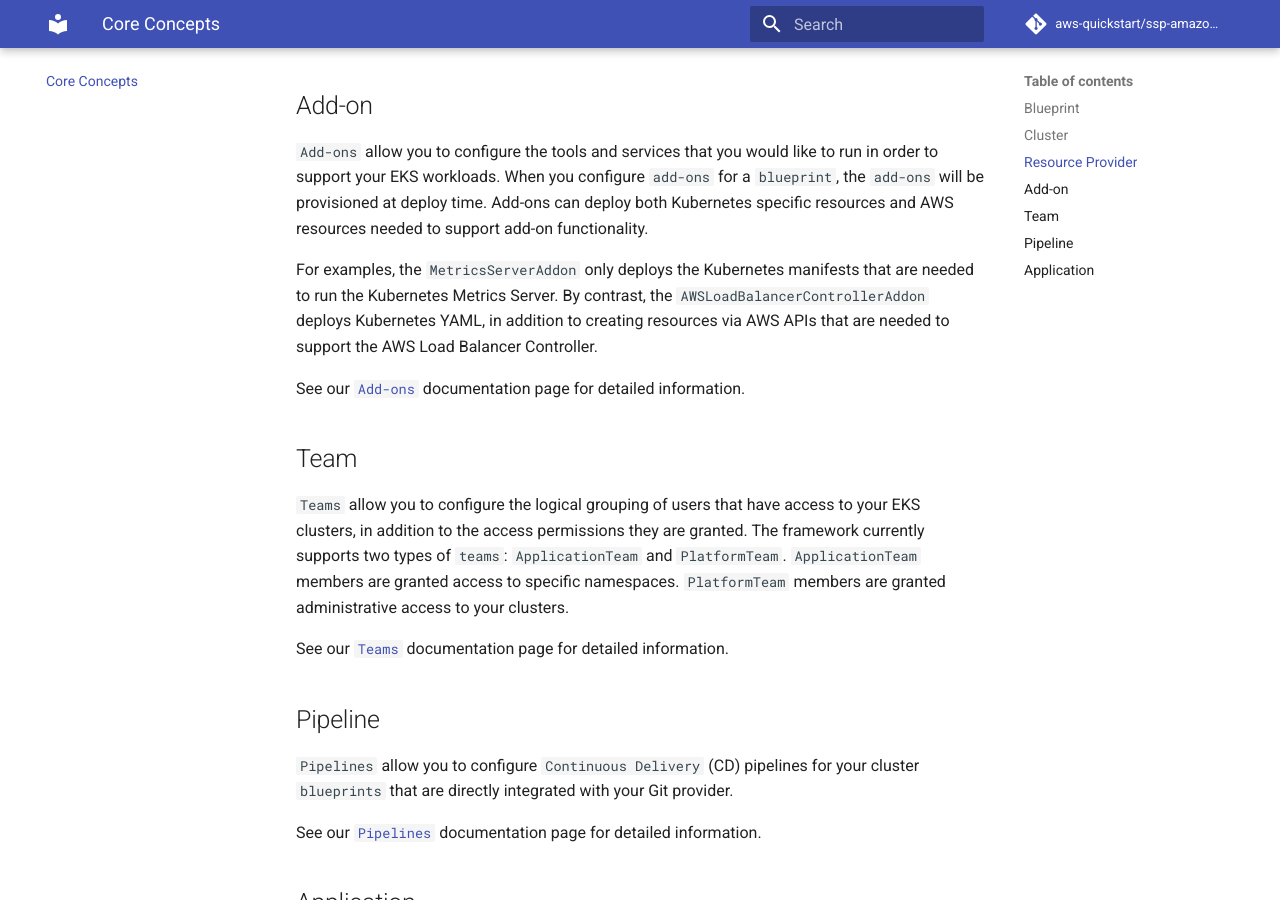
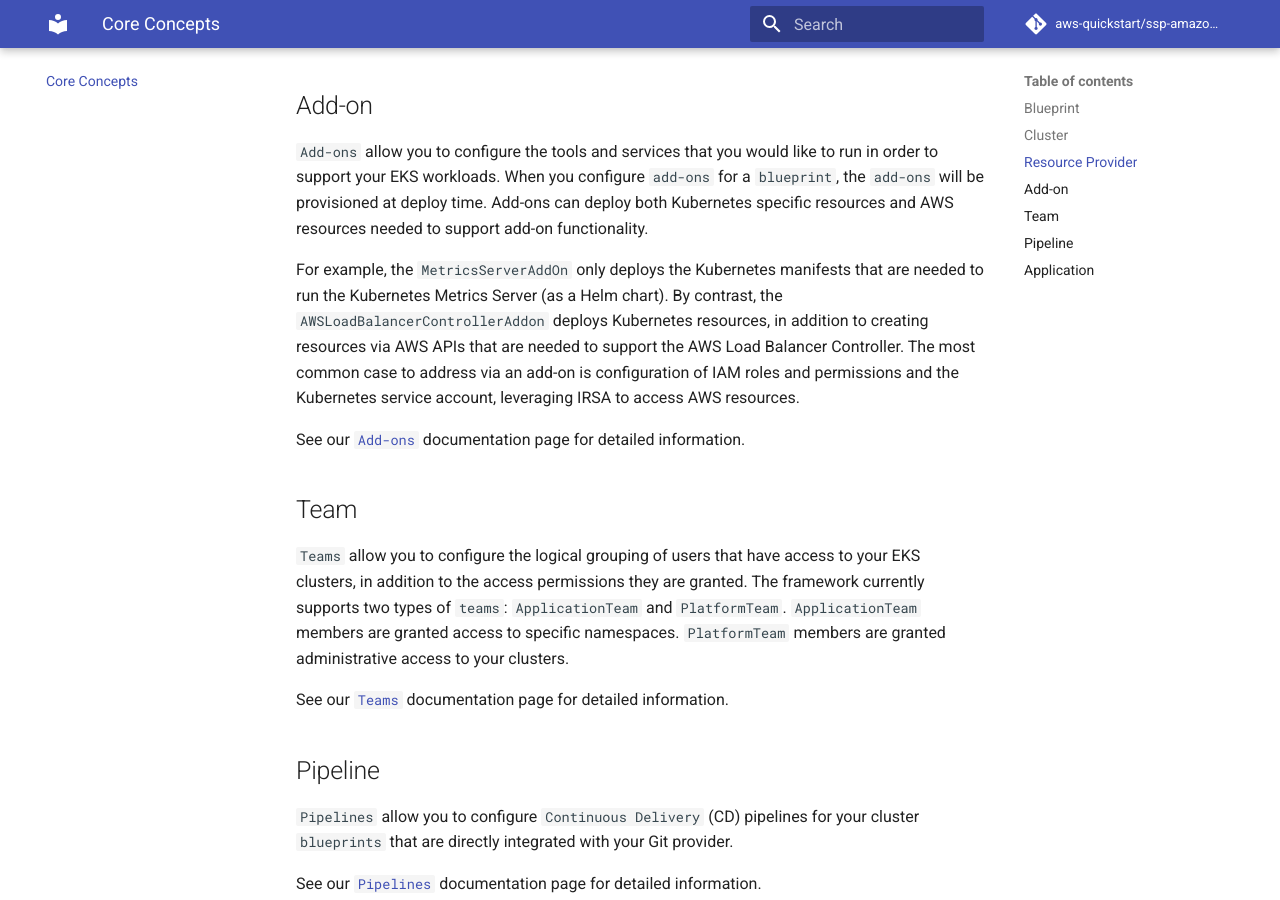
Before and after one commit to aws-quickstart/cdk-eks-blueprints, an MkDocs documentation site: the page built from docs/core-concepts.md, in a window 1280 px wide and 900 px high, scrolled down 1656 px. Built offline with MkDocs 1.6.1 and Material for MkDocs 9.7.7, drawn with Linux system fonts in a browser that asks for light colours; comment, search, counter and statistics services are not loaded.

```diff
--- a/docs/core-concepts.md
+++ b/docs/core-concepts.md
@@ -38,7 +38,7 @@ See our [`Resource Providers`](resource-providers/index.md) documentation page f
 
 `Add-ons` allow you to configure the tools and services that you would like to run in order to support your EKS workloads. When you configure `add-ons` for a `blueprint`, the `add-ons` will be provisioned at deploy time. Add-ons can deploy both Kubernetes specific resources and AWS resources needed to support add-on functionality.
 
-For examples, the `MetricsServerAddon` only deploys the Kubernetes manifests that are needed to run the Kubernetes Metrics Server. By contrast, the `AWSLoadBalancerControllerAddon` deploys Kubernetes YAML, in addition to creating resources via AWS APIs that are needed to support the AWS Load Balancer Controller.
+For example, the `MetricsServerAddOn` only deploys the Kubernetes manifests that are needed to run the Kubernetes Metrics Server (as a Helm chart). By contrast, the `AWSLoadBalancerControllerAddon` deploys Kubernetes resources, in addition to creating resources via AWS APIs that are needed to support the AWS Load Balancer Controller. The most common case to address via an add-on is configuration of IAM roles and permissions and the Kubernetes service account, leveraging IRSA to access AWS resources.
 
 See our [`Add-ons`](add-ons) documentation page for detailed information.
 
--- a/mkdocs.yml
+++ b/mkdocs.yml
@@ -35,6 +35,7 @@ nav:
     - ASG Cluster Provider: 'cluster-providers/asg-cluster-provider.md'
     - MNG Cluster Provider: 'cluster-providers/mng-cluster-provider.md'
     - Fargate Cluster Provider: 'cluster-providers/fargate-cluster-provider.md'
+  - Extensibility: 'extensibility.md'
 markdown_extensions:
   - def_list
   - pymdownx.highlight
```
Also changed, not shown: docs/extensibility.md (added, +10 -0 lines).
